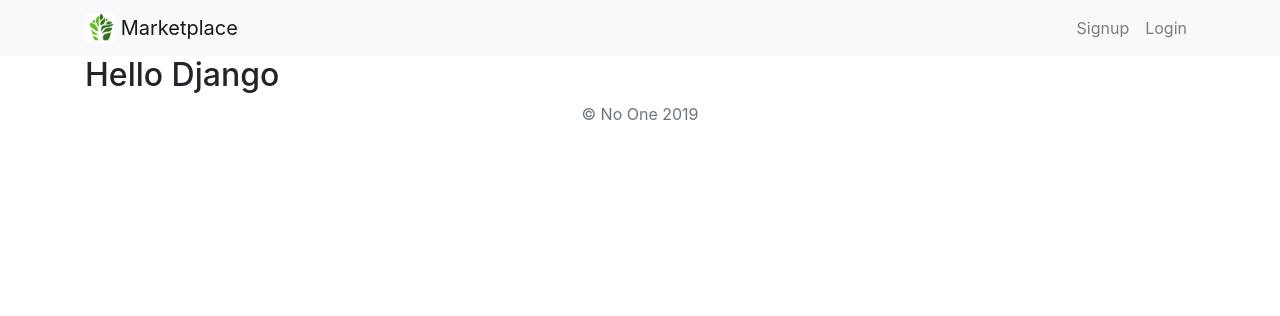
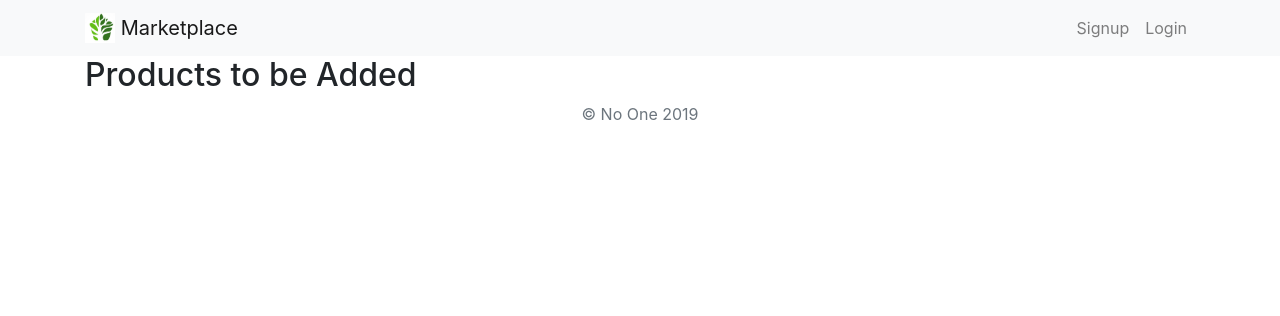
Before and after one commit to simon7426/ecom-project, a Django app: page / in a window 1280 px wide. Shown: the top 316 px of the page. Run offline with Django 3.2, Linux system fonts and the light colour scheme; some libraries are stand-ins or nearby versions.

Commit message:
changed homepage heading

```diff
--- a/products/templates/products/home.html
+++ b/products/templates/products/home.html
@@ -1,4 +1,4 @@
 {% extends 'base.html' %}
 {% block content %}
-<h2>Hello Django</h2>
+<h2>Products to  be Added</h2>
 {% endblock %}
```
